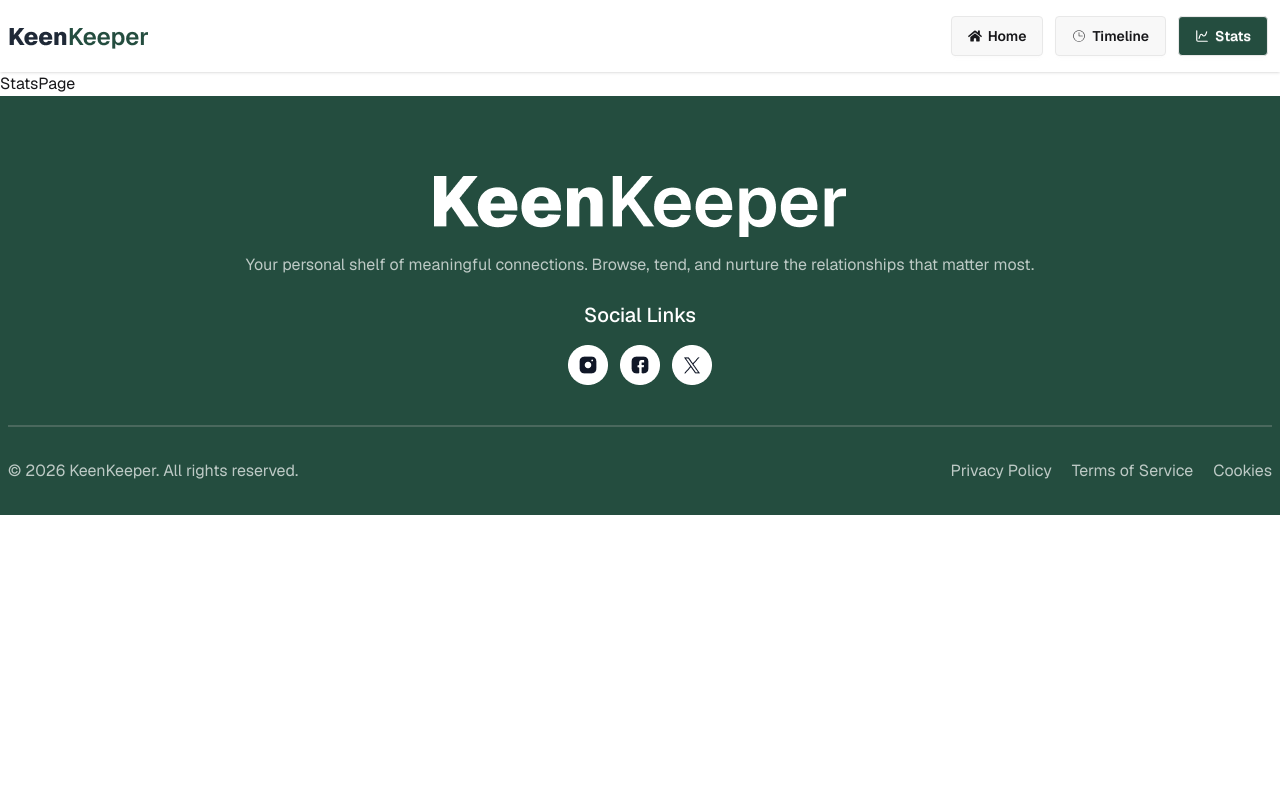
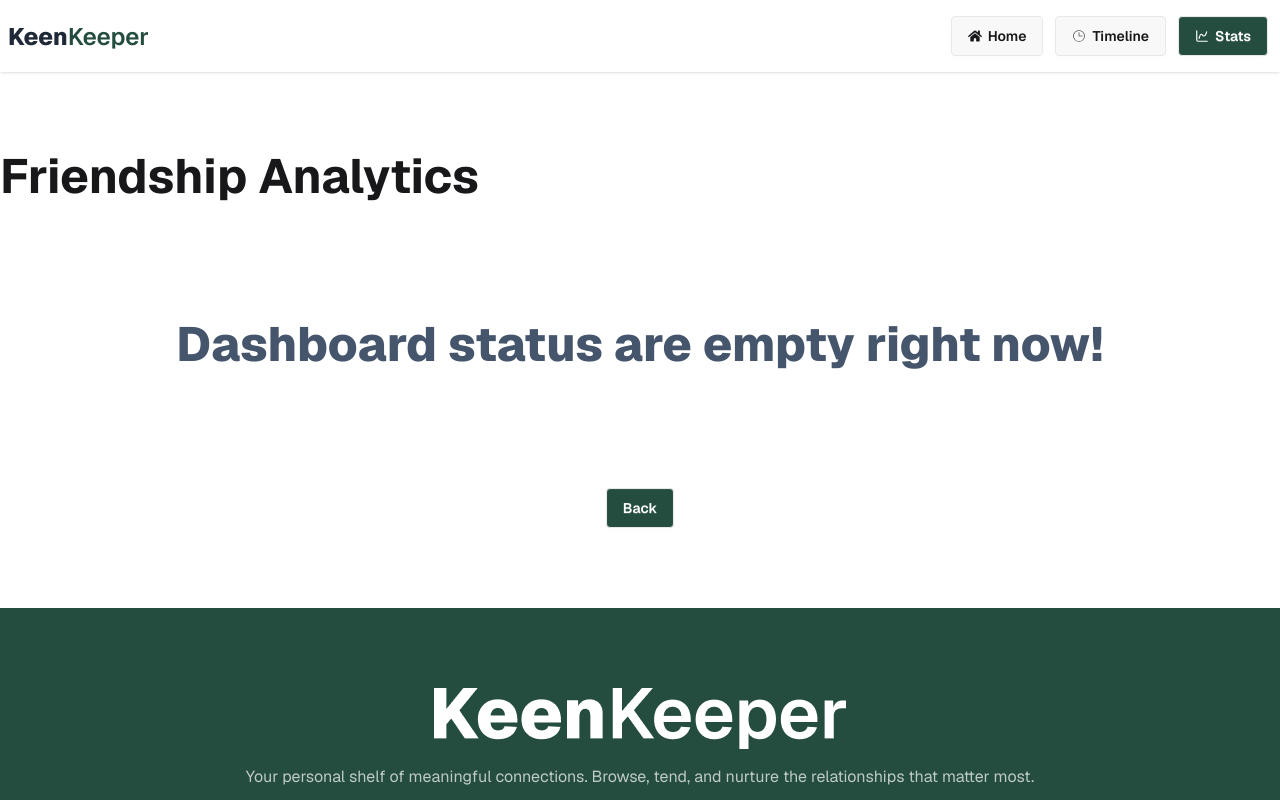
Before and after one commit to IamPial/keenkeeper-app, a React (Vite) app: page /stats in a window 1280 px wide. Shown: the top 800 px of the page. Built offline with nearby package versions, Linux system fonts and the light colour scheme.

Commit message:
imports statsComponents here

```diff
--- a/src/pages/stats/StatsPage.jsx
+++ b/src/pages/stats/StatsPage.jsx
@@ -1,9 +1,34 @@
-import React from "react";
+import React, { useContext } from "react";
+import Charts from "../../ui/Charts";
+import { FriendsContext } from "../../context/FriendsContext";
+import { Link } from "react-router";
 
 const StatsPage = () => {
+  const { listItem } = useContext(FriendsContext);
   return (
-    <div>
-      <h2>StatsPage</h2>
+    <div className="py-20 container mx-auto px-2 md:px-0 ">
+      <h2 className="text-4xl md:text-5xl font-bold ">Friendship Analytics</h2>
+      {listItem.length === 0 ? (
+        <div className="py-30 text-center space-y-6">
+          <h2 className="text-slate-600 font-extrabold text-3xl md:text-5xl">
+            Dashboard status are empty right now!
+          </h2>
+        </div>
+      ) : (
+        <div className="shadow-sm rounded-lg mt-6 p-2 mb-10">
+          <h2 className="font-medium text-xl text-[#244D3F]">
+            By Interaction Type
+          </h2>
+          <div className="flex justify-center items-center">
+            <Charts />
+          </div>
+        </div>
+      )}
+      <div className="text-center">
+        <Link to="/" className=" btn bg-[#244D3F] text-white">
+          Back
+        </Link>
+      </div>
     </div>
   );
 };
--- a/src/pages/timeline/TimeLinePage.jsx
+++ b/src/pages/timeline/TimeLinePage.jsx
@@ -50,8 +50,8 @@ const TimeLinePage = () => {
               >
                 <img src={list.icon} alt="video" />
                 <div>
-                  <h2 className="font-medium text-2xl text-[#244D3F]">
-                    Video{" "}
+                  <h2 className="font-medium text-2xl text-[#244D3F] capitalize">
+                    {list.text}{" "}
                     <span className="text-lg text-gray-500 font-normal">
                       with {list.name}
                     </span>
--- a/src/router/Routes.jsx
+++ b/src/router/Routes.jsx
@@ -3,8 +3,9 @@ import RootLayout from "../layout/RootLayout";
 import HomePage from "../pages/homepage/HomePage";
 import FriendDetails from "../pages/details/FriendDetails";
 import TimeLinePage from "../pages/timeline/TimeLinePage";
-import StatsPage from "../pages/Stats/StatsPage";
+
 import NotFoundPage from "../pages/NotFoundPage/NotFoundPage";
+import StatsPage from "../pages/stats/StatsPage";
 
 const router = createBrowserRouter([
   {
```
